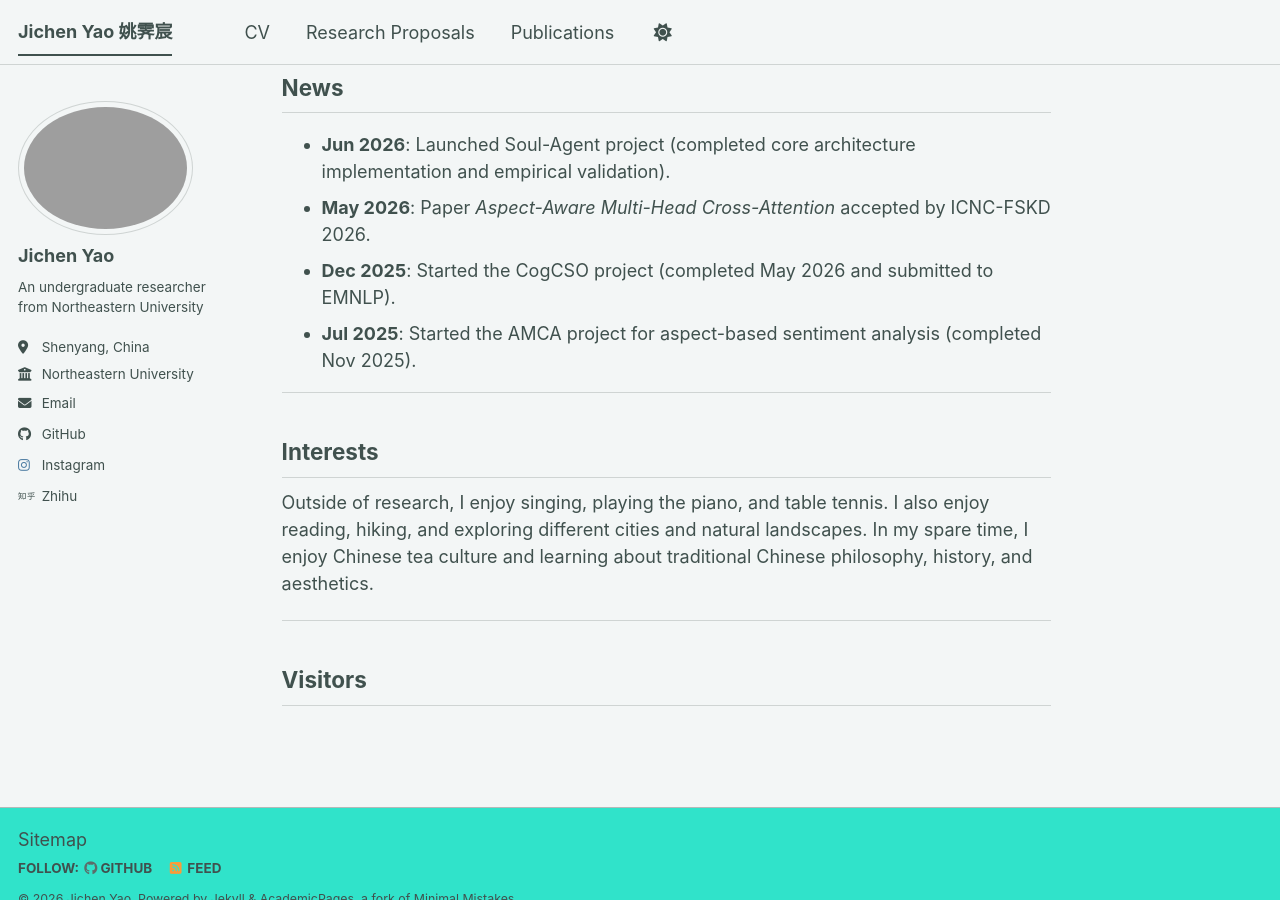
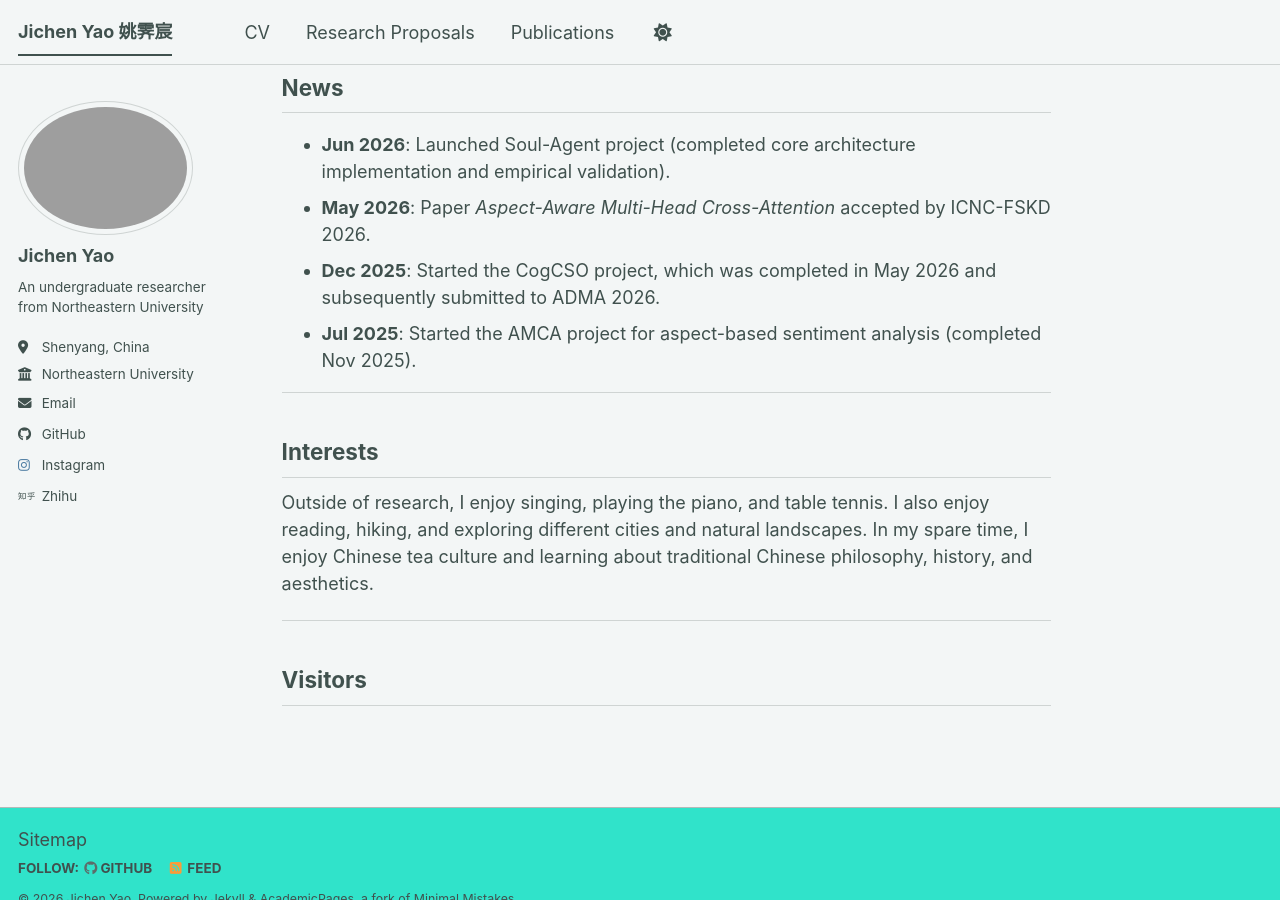
Before and after one commit to Coolgoat007/Coolgoat007.github.io, a Jekyll site: the page built from _pages/about.md, in a window 1280 px wide and 900 px high, scrolled down 2829 px. Built offline with Jekyll 4.4.1, drawn with Linux system fonts in a browser that asks for light colours; a script bundle is joined from its source files by our own code; library files that are not in the unit come from our copies; some of the changed text lies outside the part shown.

Commit message:
Revise submission details for CogCSO project
Updated submission status for CogCSO project and clarified project timeline.

```diff
--- a/_pages/about.md
+++ b/_pages/about.md
@@ -44,7 +44,7 @@ My current research interests include:
 - Incorporated therapeutic pacing principles into preference-data construction to encourage emotionally grounded support before intervention-oriented guidance
 - Analyzed evaluator framing effects in ESC evaluation and identified the *Verbosity Tax* phenomenon
 
-- *📌 Status: Submitted to EMNLP 2026 (under ARR review)*
+- *📌 First-author manuscript submitted to ADMA 2026*
 
 ---
 
@@ -88,7 +88,7 @@ This proposal explores empathic dialogue as a dynamic synchronization process be
 
 - **Jun 2026**: Launched Soul-Agent project (completed core architecture implementation and empirical validation).
 - **May 2026**: Paper *Aspect-Aware Multi-Head Cross-Attention* accepted by ICNC-FSKD 2026.
-- **Dec 2025**: Started the CogCSO project (completed May 2026 and submitted to EMNLP).
+- **Dec 2025**: Started the CogCSO project, which was completed in May 2026 and subsequently submitted to ADMA 2026.
 - **Jul 2025**: Started the AMCA project for aspect-based sentiment analysis (completed Nov 2025).
 
 ---
```
